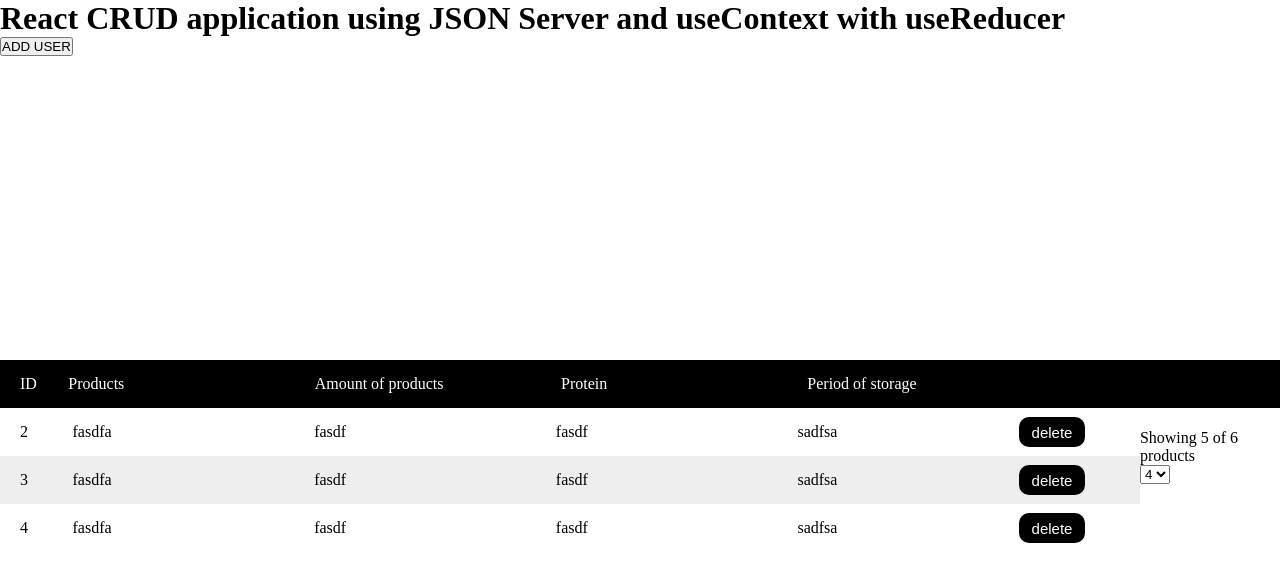
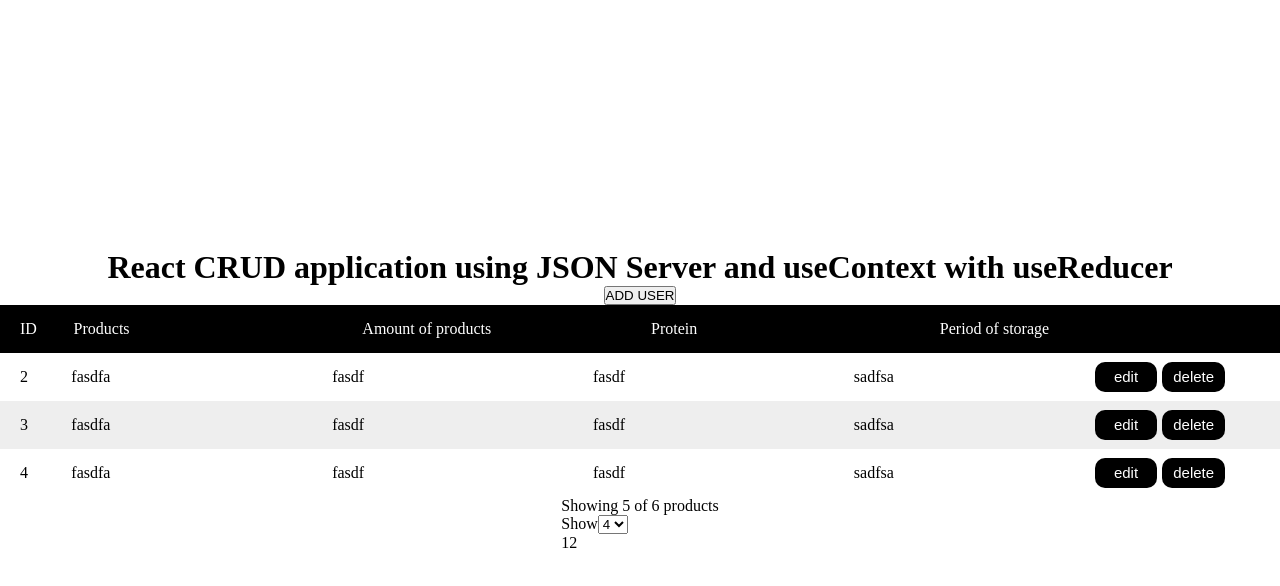
Before and after one commit to Tolkinxon/custom_table2.0-CRUD-, a React (Create React App) app: page / in a window 1280 px wide. Shown: the top 586 px of the page. Built offline with nearby package versions, Linux system fonts and the light colour scheme; data requests are answered from the project's data file.

Commit message:
added option

```diff
--- a/src/App.css
+++ b/src/App.css
@@ -6,6 +6,7 @@
 .App {
   height: 100vh;
   display: flex;
+  flex-direction: column;
   justify-content: center;
   align-items: center;
 }
@@ -16,6 +17,7 @@
   overflow-y: scroll;
   overflow-x: hidden;
 }
+
 .table2 {
   height: 115px;
 }
@@ -23,6 +25,8 @@
 .head .box {
   background-color: black;
   color: white;
+  width: 25%;
+  height: 3rem;
 }
 
 .head {
@@ -47,13 +51,14 @@
   align-items: center;
   padding-right: 50px;
 }
+
 .row button {
   height: 30px;
   width: 80px;
   margin-right: 5px;
   outline: none;
   border-radius: 10px;
-  border: 2px solid black;
+  border: none;
   font-size: 15px;
   font-weight: 50;
   background-color: black;
@@ -63,12 +68,17 @@
 .spare {
   width: 80px;
 }
+
 .hrow {
   background-color: black;
   position: fixed;
   width: 100%;
   display: flex;
   padding-right: 50px;
+}
+
+.space{
+  width: 85px;
 }
 
 .body {
--- a/src/pages/Main.js
+++ b/src/pages/Main.js
@@ -1,11 +1,10 @@
-import Input from '../components/Input'
 import Table from '../components/Table'
 import TableHead from '../components/TableHead'
 import TableBody from '../components/TableBody'
 import TableRow from '../components/TableRow'
 import Box from '../components/Box'
 import '../App.css'
-import { useEffect, useState } from 'react'
+import { useEffect } from 'react'
 import { useContext } from 'react'
 import { items } from '../reducer/provider'
 import { Link } from 'react-router-dom'
@@ -33,11 +32,13 @@
 
   return (
     <>
-      <h1>
-        React CRUD application using JSON Server and useContext with useReducer
-      </h1>
-      <button>ADD USER</button>
       <div className="App">
+        <h1 className="main-header">
+          React CRUD application using JSON Server and useContext with
+          useReducer
+        </h1>
+        <button className="add-user">ADD USER</button>
+
         <Table>
           <TableHead>
             <div className="hrow">
@@ -46,7 +47,7 @@
               <Box>Amount of products</Box>
               <Box>Protein</Box>
               <Box>Period of storage</Box>
-              <Box></Box>
+              <div className="space"></div>
             </div>
           </TableHead>
           <TableBody>
@@ -57,6 +58,8 @@
                 <Box>{row.amount}</Box>
                 <Box>{row.protein}</Box>
                 <Box>{row.storage}</Box>
+                <button>edit</button>
+
                 <button
                   onClick={() => {
                     delee(row.id)
@@ -71,12 +74,19 @@
         </Table>
         <div className="showing-page-bar">
           <p>Showing 5 of 6 products</p>
+          <label htmlFor="1">Show</label>
           <select name="amount_products" id="1">
             <option value="4">4</option>
-            <option value="4">4</option>
-            <option value="4">4</option>
-            <option value="4">4</option>
+            <option value="5">5</option>
+            <option value="6">6</option>
+            <option value="7">7</option>
           </select>
+          <div>
+            <i></i>
+            <span>1</span>
+            <span>2</span>
+            <i></i>
+          </div>
         </div>
       </div>
     </>
```
